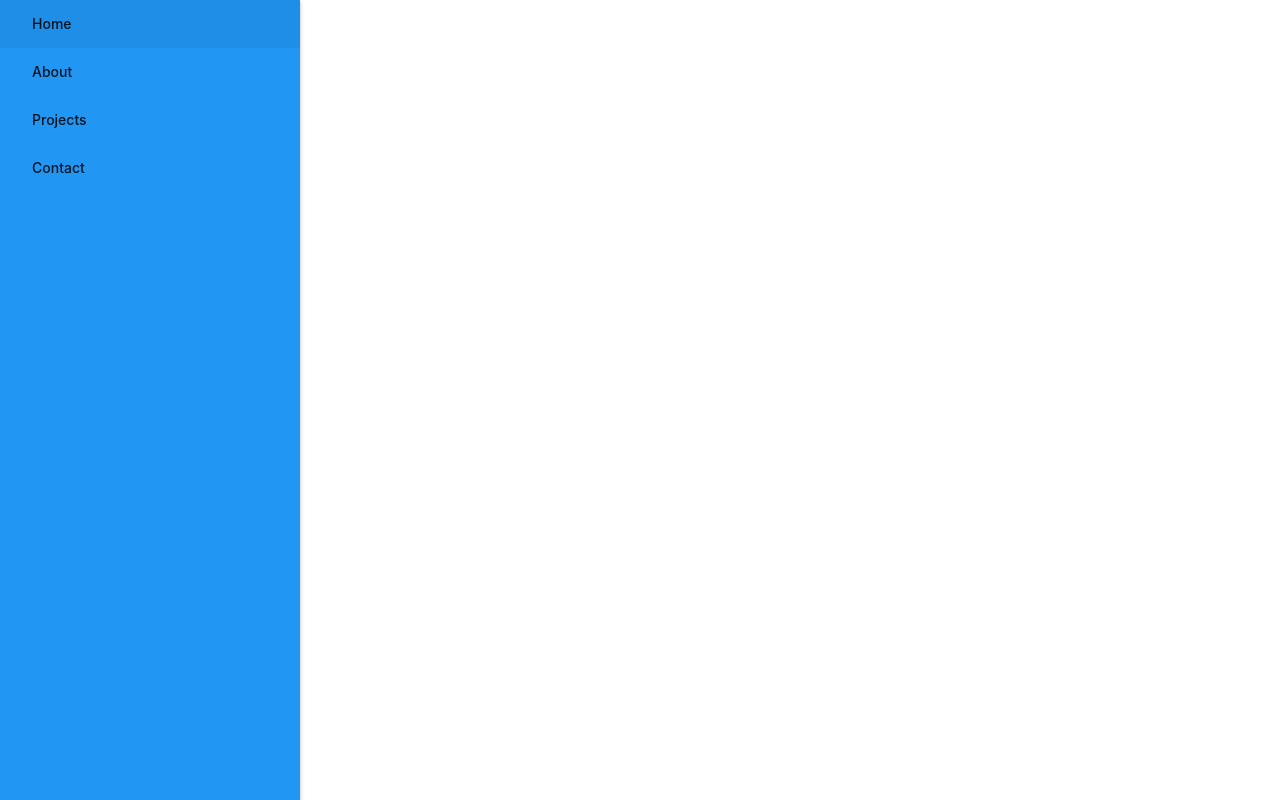
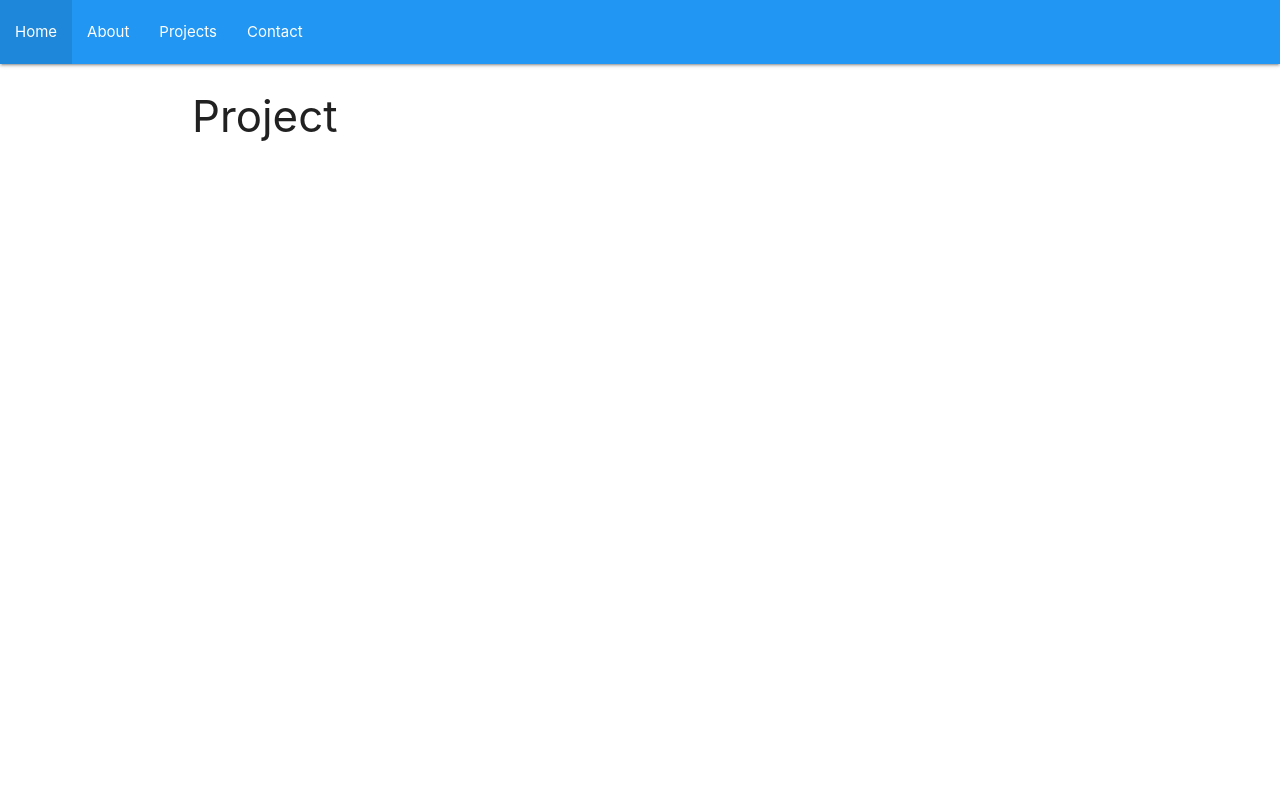
Before and after one commit to TB831/reactPortfolio, a React (Create React App) app: page /projects in a window 1280 px wide. Built offline with nearby package versions, Linux system fonts and the light colour scheme.

Commit message:
reverted navbar to horizontal navbar

```diff
--- a/src/components/NavBar.js
+++ b/src/components/NavBar.js
@@ -3,12 +3,16 @@ import { NavLink } from 'react-router-dom';
 
 const NavBar = () => {
   return (
-    <ul id="nav-mobile" className="sidenav sidenav-fixed blue">
-      <li><NavLink to="/">Home</NavLink></li>
-      <li><NavLink to="/about">About</NavLink></li>
-      <li><NavLink to="/projects">Projects</NavLink></li>
-      <li><NavLink to="/contact">Contact</NavLink></li>
-    </ul>
+    <nav>
+      <div className="nav-wrapper blue">
+        <ul id="nav-mobile" className="left blue">
+          <li><NavLink to="/">Home</NavLink></li>
+          <li><NavLink to="/about">About</NavLink></li>
+          <li><NavLink to="/projects">Projects</NavLink></li>
+          <li><NavLink to="/contact">Contact</NavLink></li>
+        </ul>
+      </div>
+    </nav>
   );
 }
 
--- a/src/components/Projects.js
+++ b/src/components/Projects.js
@@ -2,7 +2,7 @@ import React from 'react';
 
 const Projects = () => {
   return (
-    <div>
+    <div className="container">
       <h3>Project</h3>
     </div>
   );
```
